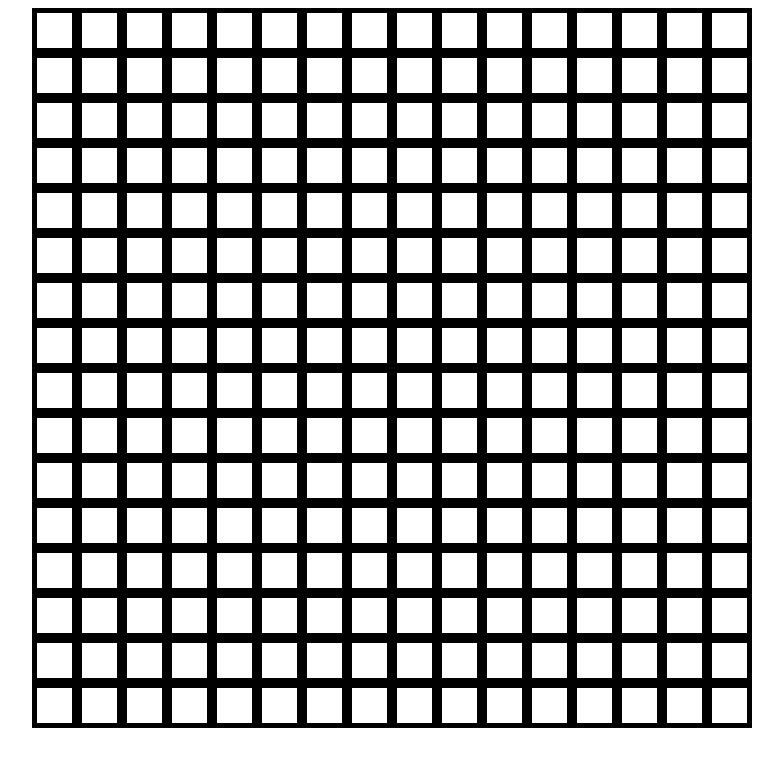
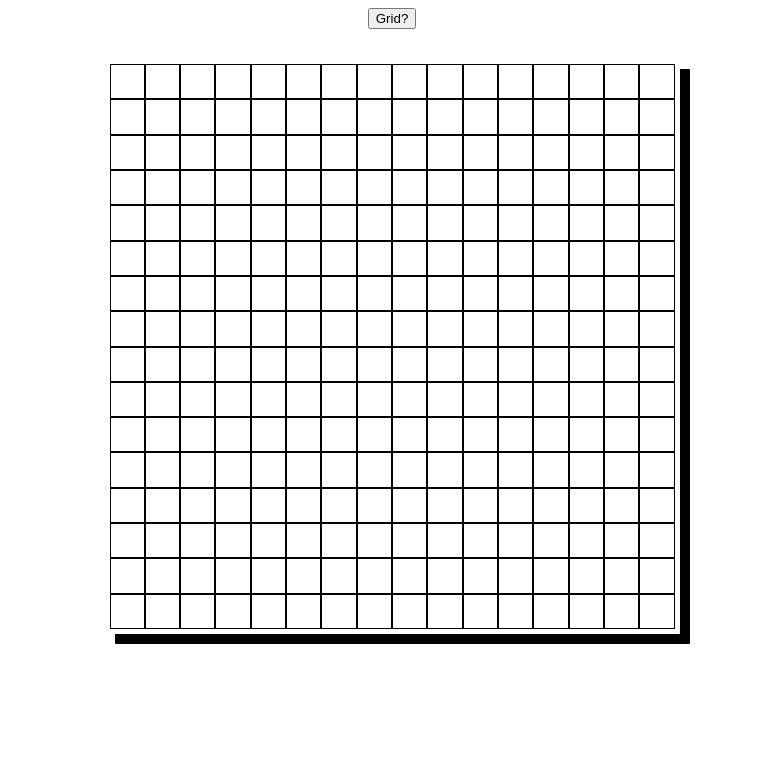
Before and after one commit to auditiochowdhury/etch-a-sketch, a plain HTML site: page index.html in a window 1280 px wide. Shown: the whole page, without its empty margins (248-1031 px from the left). Drawn offline with Linux system fonts and the light colour scheme.

Commit message:
Have a working prototype

```diff
--- a/index.html
+++ b/index.html
@@ -8,6 +8,9 @@
     <link rel="stylesheet" href="style.css">
 </head>
 <body>
+    <div class="topButton">
+        <button class="ask">Grid?</button>
+    </div>
     <!-- 16x16 grid of square divs -->
     <div class="container">
 
--- a/main.js
+++ b/main.js
@@ -4,16 +4,17 @@ console.log('Hello')
 
 
 //Grab the container div and store it in a variable
-const parentDiv = document.querySelector('.container')
+let parentDiv = document.querySelector('.container')
 
 // Append the grid element we made to the container Div in our html file
 function CreateGrid(){
-    for(let i= 0;i<273;i+=1){
+    for(let i= 0;i<256;i++){
         let grid= document.createElement('div')
         grid.classList.add("theGrids");
         parentDiv.appendChild(grid)
     }
 }
+//273
 //Calling the grid
 CreateGrid()
 
@@ -36,3 +37,47 @@ function changeColor(){
 for(const square of squares){
     square.onmouseenter	 = changeColor
 }
+
+//Create a function event listener when clicking on the top button to prompt user for how many squares they want
+let button = document.querySelector('.ask')
+
+button.addEventListener('click', howMany)
+
+function howMany(){
+    let question = prompt('How many squares? Has to be less than 100!')
+    let final = parseInt(question)
+    console.log(question)
+    console.log(final)
+    question = final
+    console.log(typeof question)
+    let meep = question * question
+    let finalNum = meep + question
+
+    console.log(meep)
+    console.log(question)
+
+    if (prompt && question <= 100) {
+        let theSquares = document.querySelector('.container')
+        while (theSquares.hasChildNodes()) {
+            theSquares.removeChild(theSquares.firstChild);
+          }
+        parentDiv.setAttribute('style', `grid-template-columns: repeat(${question}, 2fr); grid-template-rows: repeat(${question}, 2fr);`);
+
+
+
+
+        for(let i=0; i<meep;i++){
+        let grid= document.createElement('div')
+        grid.classList.add("theGrids");
+        grid.addEventListener('mouseover', function(event){
+            event.target.style.backgroundColor = 'black';
+        })
+        parentDiv.appendChild(grid)
+        }
+
+    }else if (!prompt && !question){
+        return
+    }
+
+
+}
--- a/style.css
+++ b/style.css
@@ -9,35 +9,55 @@
 
 }
 /* The grids, they should be squares */
-/* .theGrids{
-    width: 25px;
-    height: 25px;
-    border: solid 10px;
-} */ */
+ .theGrids{
+  background-color: white;
+    border: 1px solid black;
+}
 
 
 * {
+
     box-sizing: border-box;
+  }
+  body{
+    display: flex;
+    flex-direction: column;
+    justify-content: center;
+    align-items: center;
   }
 
   .container {
-    display: flex;
+    display: inline-grid;
+    grid-template-columns: repeat(16, 2fr);
+    grid-template-rows: repeat(16, 2fr);
+    border: 5px solid white;
+    border-radius: 1px;
+    height: 575px;
+    width: 575px;
+    background-color: white;
+    box-shadow: 10px 10px;
+    /* display: flex;
     flex-wrap: wrap;
-    justify-content: center;
+    justify-content: center; */
   }
 
-  .container>div {
+  /* .container>div {
     border: 5px solid black;
     height: 35px;
     width: 35px;
   }
-
-  .container>div:nth-child(17n + 1) {
+   */
+  /* .container>div:nth-child(17n + 1) {
     width: 100%;
     border: 0;
     height: 0;
+  } */
+
+  .topButton{
+    display: flex;
+    justify-content: center;
+    margin-bottom: 30px;
   }
-
 
 
   .hoverEffect{
```
